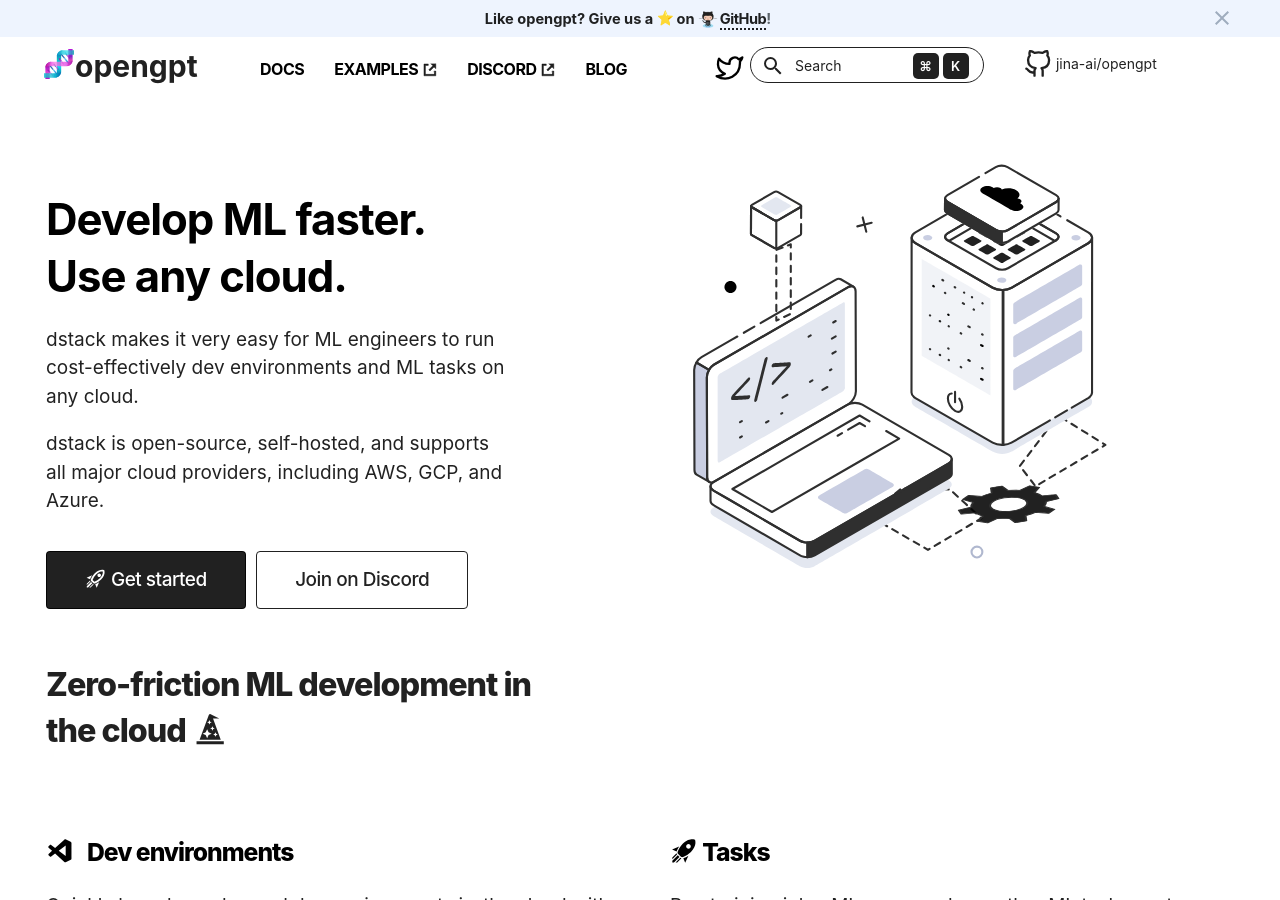
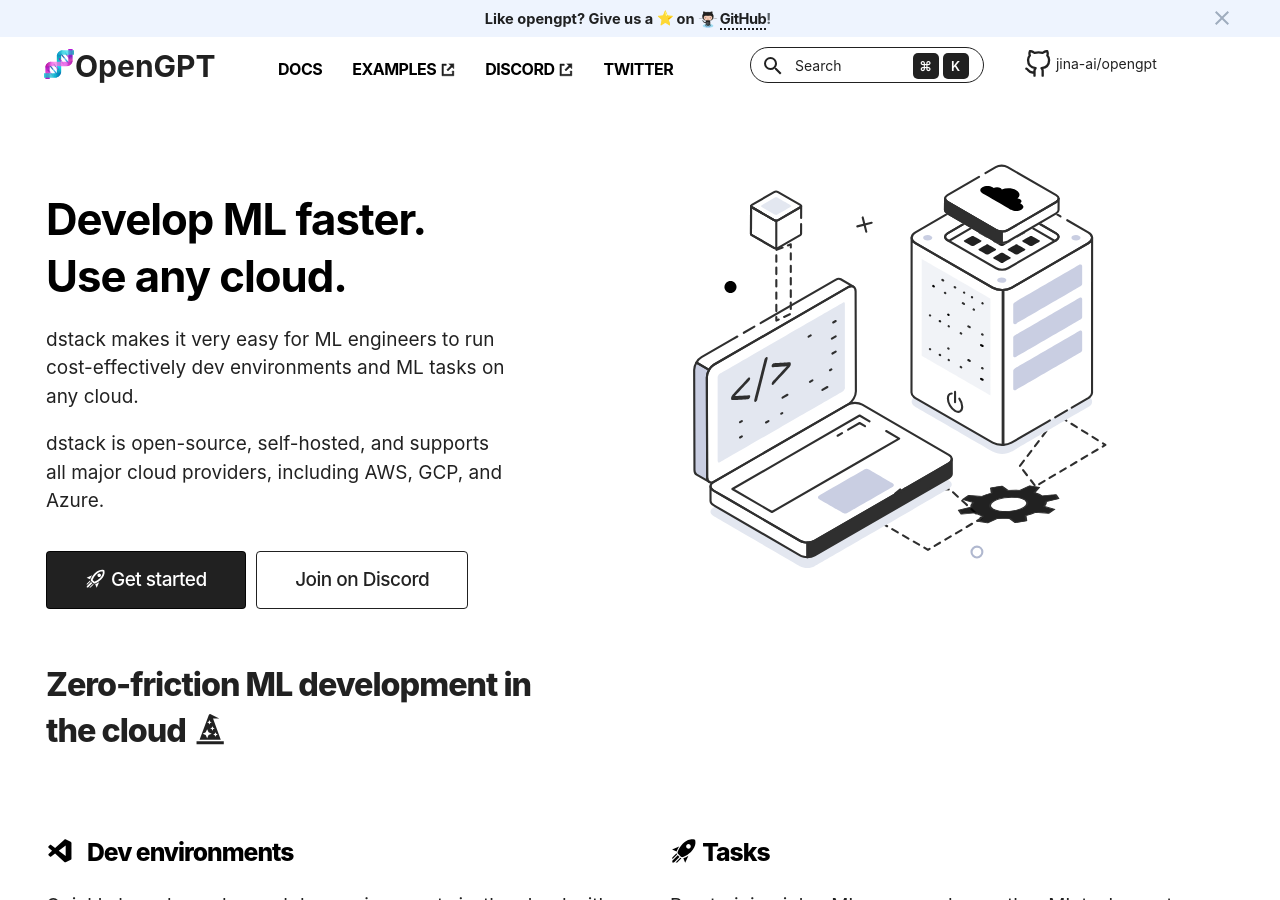
Before and after one commit to jina-ai/rungpt, an MkDocs documentation site: the page built from docs/index.md, in a window 1280 px wide and 900 px high. Built offline with MkDocs 1.6.1 and Material for MkDocs 9.7.7, drawn with Linux system fonts in a browser that asks for light colours; emoji names are drawn with the system emoji font; some web fonts are replaced; comment, search, counter and statistics services are not loaded.

Commit message:
fix: docs

```diff
--- a/mkdocs.yml
+++ b/mkdocs.yml
@@ -1,5 +1,5 @@
 # Project information
-site_name: opengpt
+site_name: OpenGPT
 # site_url: https://opengpt.dev.jina.ai
 site_author: jina-ai GmbH
 site_description: >-
@@ -136,6 +136,4 @@ nav:
               - opengpt deploy: docs/reference/cli/start.md
   - Examples: https://github.com/jina-ai/opengpt/blob/main/examples
   - Discord: https://discord.gg/yaNVaaGSXZ
-  - Blog:
-      - blog/index.md
   - Twitter: https://twitter.com/JinaAI_
```
